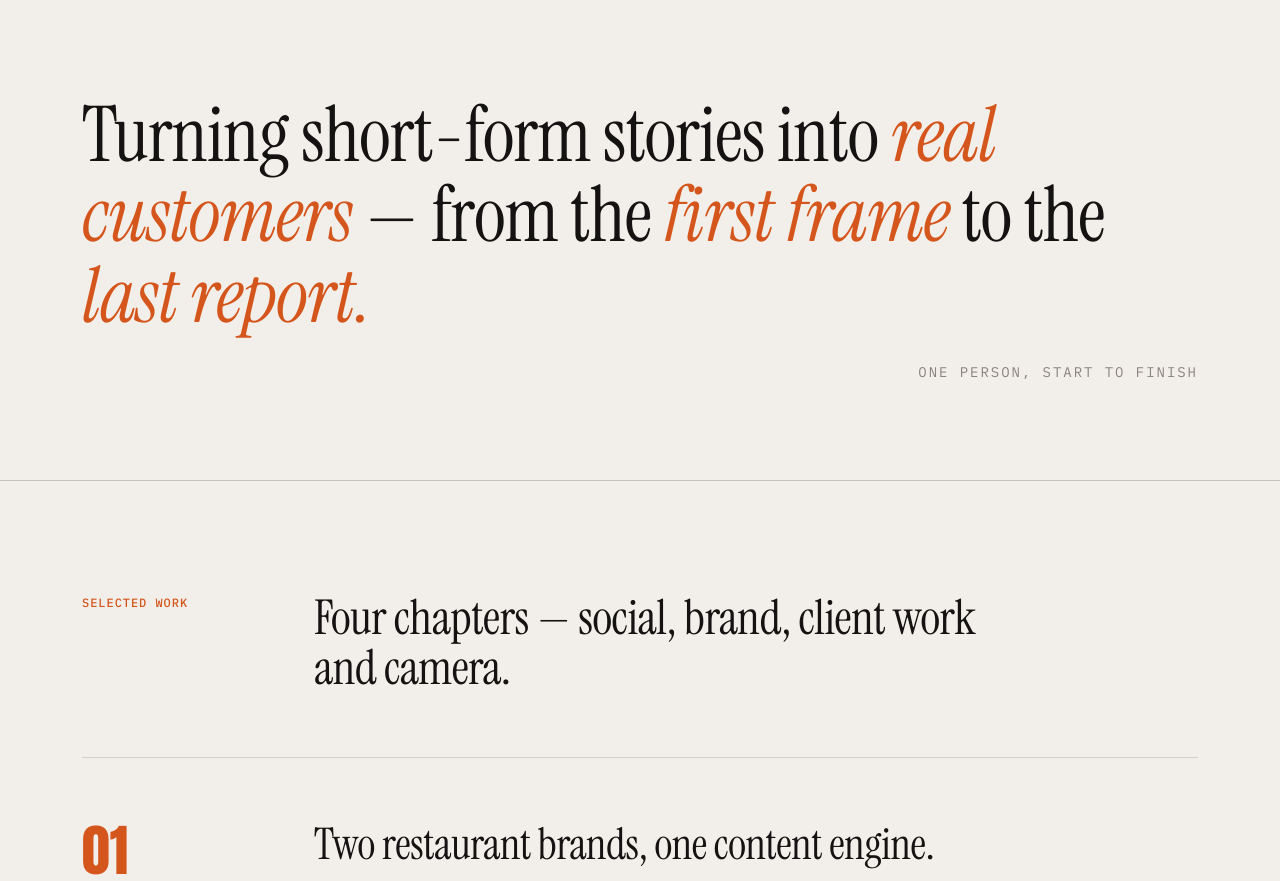
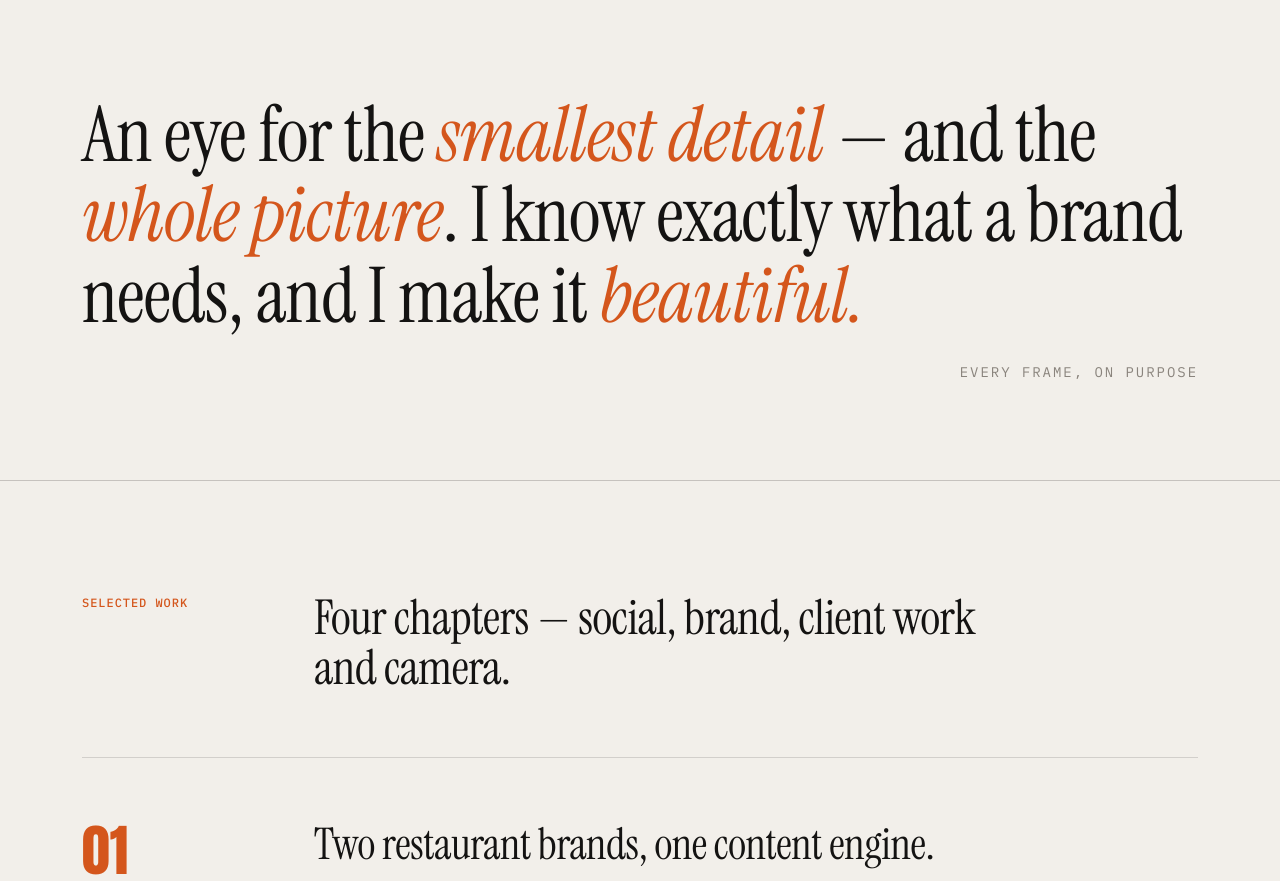
Before and after one commit to yeawonpark/yeawonpark.github.io, a plain HTML site: page index.html in a window 1280 px wide. Shown: the part 1547-2428 px from the top of the page. Drawn offline with Linux system fonts and the light colour scheme.

Commit message:
Statement: detail and whole picture copy

```diff
--- a/index.html
+++ b/index.html
@@ -431,8 +431,8 @@ nav ul a{font-family:var(--mono);font-size:12px;text-transform:uppercase;letter-
 
 <section class="statement">
   <div class="wrap">
-    <p>Turning short-form stories into <mark>real customers</mark> — from the <mark>first frame</mark> to the <mark>last report.</mark></p>
-    <em class="script">One person, start to finish</em>
+    <p>An eye for the <mark>smallest detail</mark> — and the <mark>whole picture</mark>. I know exactly what a brand needs, and I make it <mark>beautiful.</mark></p>
+    <em class="script">Every frame, on purpose</em>
   </div>
 </section>
 
```
